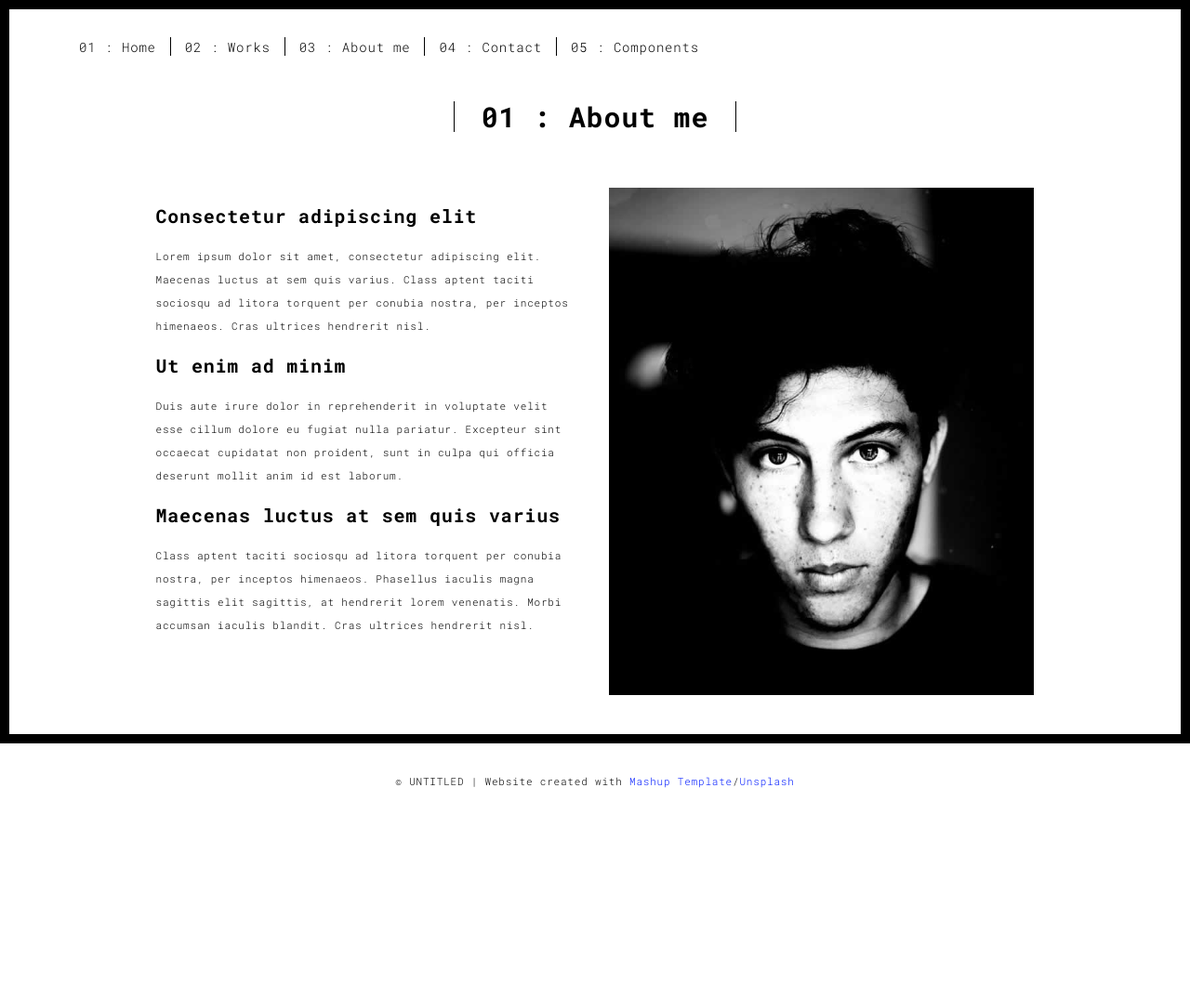
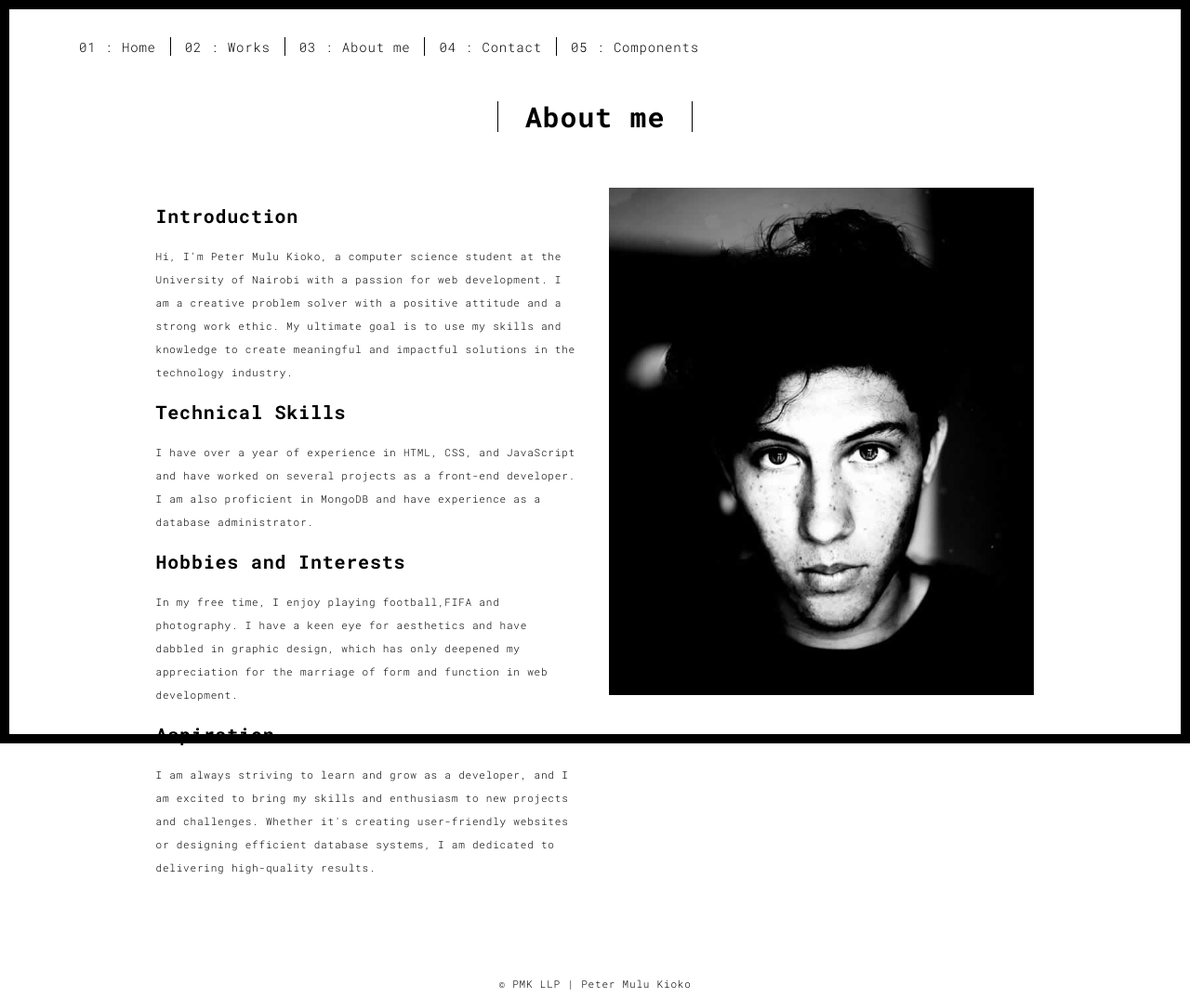
Before and after one commit to p3terkioko/deghan3, a plain HTML site: page newportfolio/about.html in a window 1280 px wide. Shown: the whole page at 93% size. Before the commit the page ends 878 px from the top, so only its background shows below. Drawn offline with Linux system fonts and the light colour scheme.

Commit message:
made some changes

```diff
--- a/newportfolio/about.html
+++ b/newportfolio/about.html
@@ -15,7 +15,7 @@
   <link rel="apple-touch-icon" sizes="180x180" href="./assets/apple-icon-180x180.png">
   <link href="./assets/favicon.ico" rel="icon">
 
-  <title>Title page</title>
+  <title>About Me</title>
 
 <link href="./main.3f6952e4.css" rel="stylesheet"></head>
 
@@ -55,23 +55,26 @@
       <div class="row">
         <div class="col-xs-12">
           <div class="section-container-spacer text-center">
-            <h1 class="h2">01 : About me</h1>
+            <h1 class="h2"> About me</h1>
           </div>
 
           <div class="row">
             <div class="col-md-10 col-md-offset-1">
               <div class="row">
                 <div class="col-xs-12 col-md-6">
-                  <h3>Consectetur adipiscing elit</h3>
-                  <p>Lorem ipsum dolor sit amet, consectetur adipiscing elit. Maecenas luctus at sem quis varius.
-                  Class aptent taciti sociosqu ad litora torquent per conubia nostra, per inceptos himenaeos. Cras ultrices hendrerit nisl.</p>
-                  <h3>Ut enim ad minim </h3>
-                  <p>Duis aute irure dolor in reprehenderit in voluptate velit esse
-                  cillum dolore eu fugiat nulla pariatur. Excepteur sint occaecat cupidatat non
-                  proident, sunt in culpa qui officia deserunt mollit anim id est laborum.
-                  <h3>Maecenas luctus at sem quis varius</h3>
+                  <h3>Introduction</h3>
+                  <p>Hi, I'm Peter Mulu Kioko, a computer science student at the University of Nairobi with a passion for web development.
+                  I am a creative problem solver with a positive attitude and a strong work ethic.
+                  My ultimate goal is to use my skills and knowledge to create meaningful and impactful solutions in the technology industry.</p>
+                  <h3>Technical Skills</h3>
+                  <p>I have over a year of experience in HTML, CSS, and JavaScript and have worked on several projects as a front-end developer. I am also proficient in MongoDB and have experience as a database administrator.
+                  <h3>Hobbies and Interests</h3>
                   <p>
-                  Class aptent taciti sociosqu ad litora torquent per conubia nostra, per inceptos himenaeos. Phasellus iaculis magna sagittis elit sagittis, at hendrerit lorem venenatis. Morbi accumsan iaculis blandit. Cras ultrices hendrerit nisl.</p>
+                    In my free time, I enjoy playing football,FIFA and photography. I have a keen eye for aesthetics and have dabbled in graphic design, which has only deepened my appreciation for the marriage of form and function in web development.</p>
+                    <h3>Aspiration</h3>
+                      <p>I am always striving to learn and grow as a developer, and I am excited to bring my skills and enthusiasm to new projects and challenges. Whether it's creating user-friendly websites or designing efficient database systems, I am dedicated to delivering high-quality results.</p>
+
+                    <h3></h3>
                 </div>
                 <div class="col-xs-12 col-md-6">
                   <img src="./assets/images/profil.jpg" class="img-responsive" alt="">
@@ -91,7 +94,7 @@
   <div class="container">
     <div class="row">
       <div class="col-xs-12">
-        <p>© UNTITLED | Website created with <a href="http://www.mashup-template.com/" title="Create website with free html template">Mashup Template</a>/<a href="https://www.unsplash.com/" title="Beautiful Free Images">Unsplash</a></p>
+        <p>© PMK LLP | Peter Mulu Kioko</p>
       </div>
     </div>
   </div>
```
Also changed, not shown: newportfolio/contact.html (+10 -13 lines), newportfolio/index.html (+5 -5 lines).
